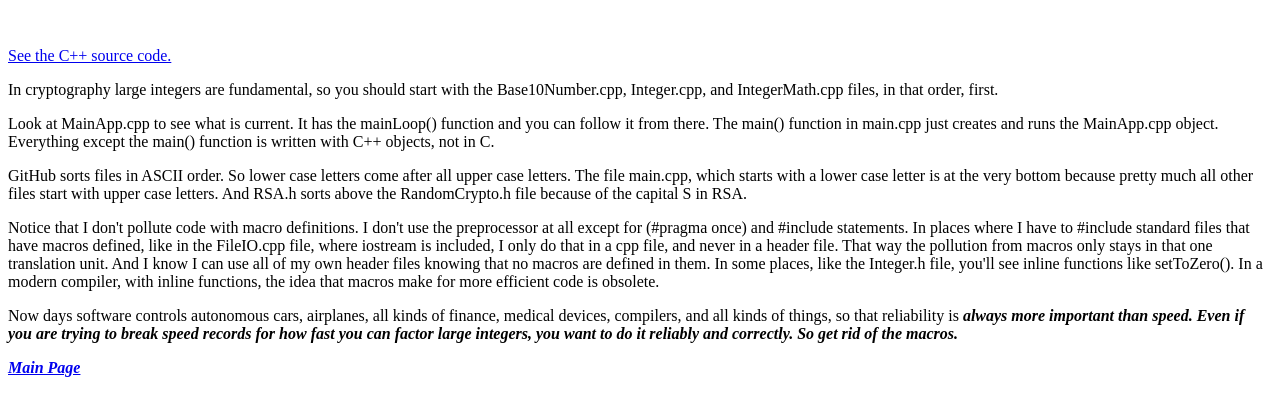
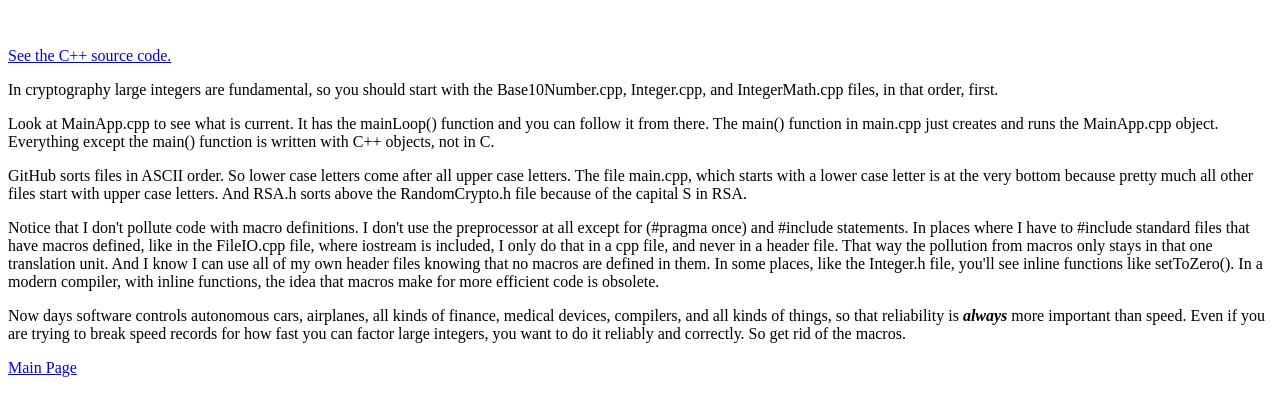
Before and after one commit to EricInArizona/EricInArizona.github.io, a plain HTML site: page CryptoCpp.htm in a window 1280 px wide. Shown: the part 119-534 px from the top of the page. Drawn offline with Linux system fonts and the light colour scheme.

Commit message:
Update CryptoCpp.htm

```diff
--- a/CryptoCpp.htm
+++ b/CryptoCpp.htm
@@ -58,7 +58,7 @@ See the C++ source code.</a>
 <p>Now days software controls autonomous cars,
  airplanes, all kinds of finance, medical
  devices, compilers, and all kinds of things,
- so that reliability is <i><b>always</b</i> more
+ so that reliability is <i><b>always</b></i> more
  important than speed.  Even if you are trying to
  break speed records for how fast you can factor
  large integers, you want to do it reliably and
```
